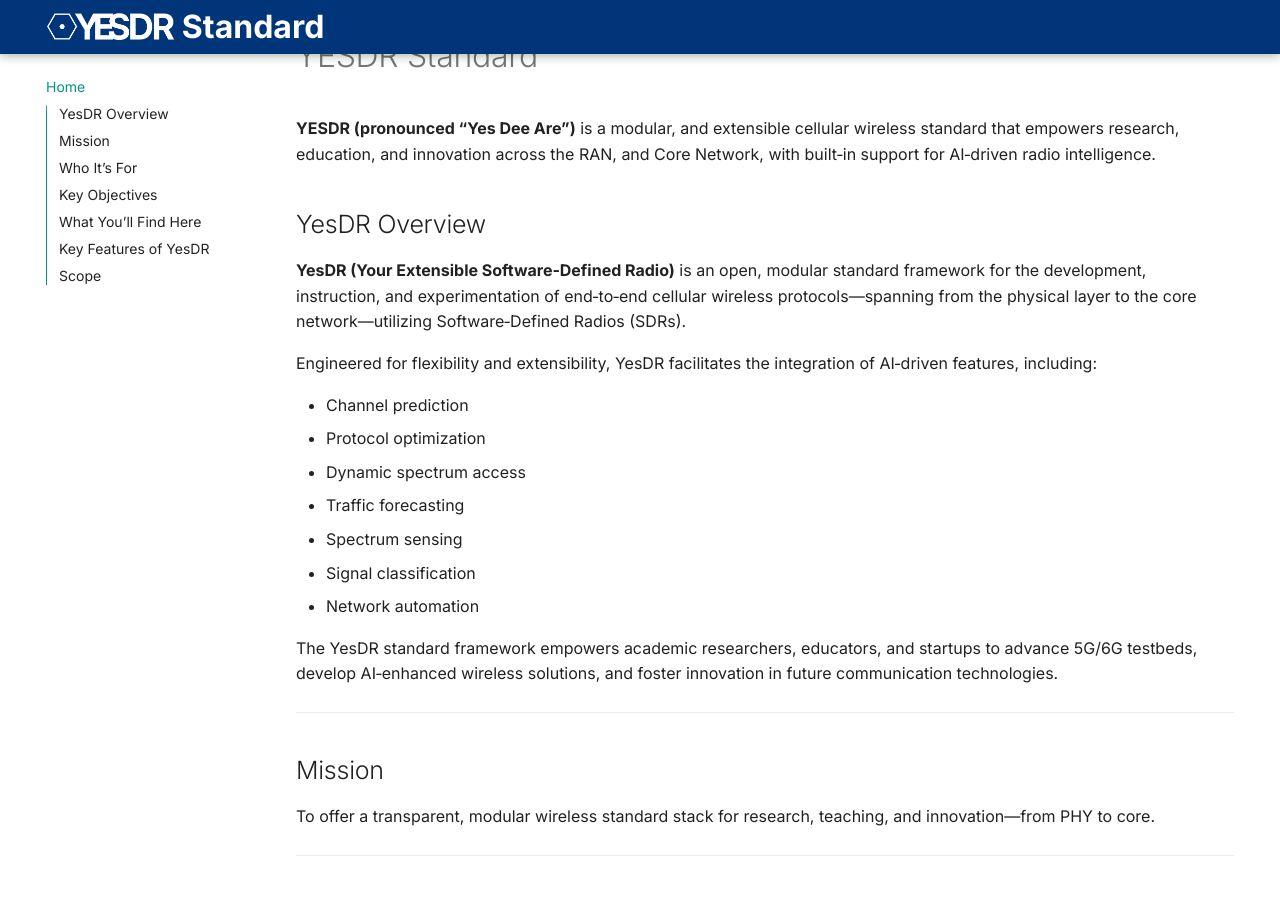
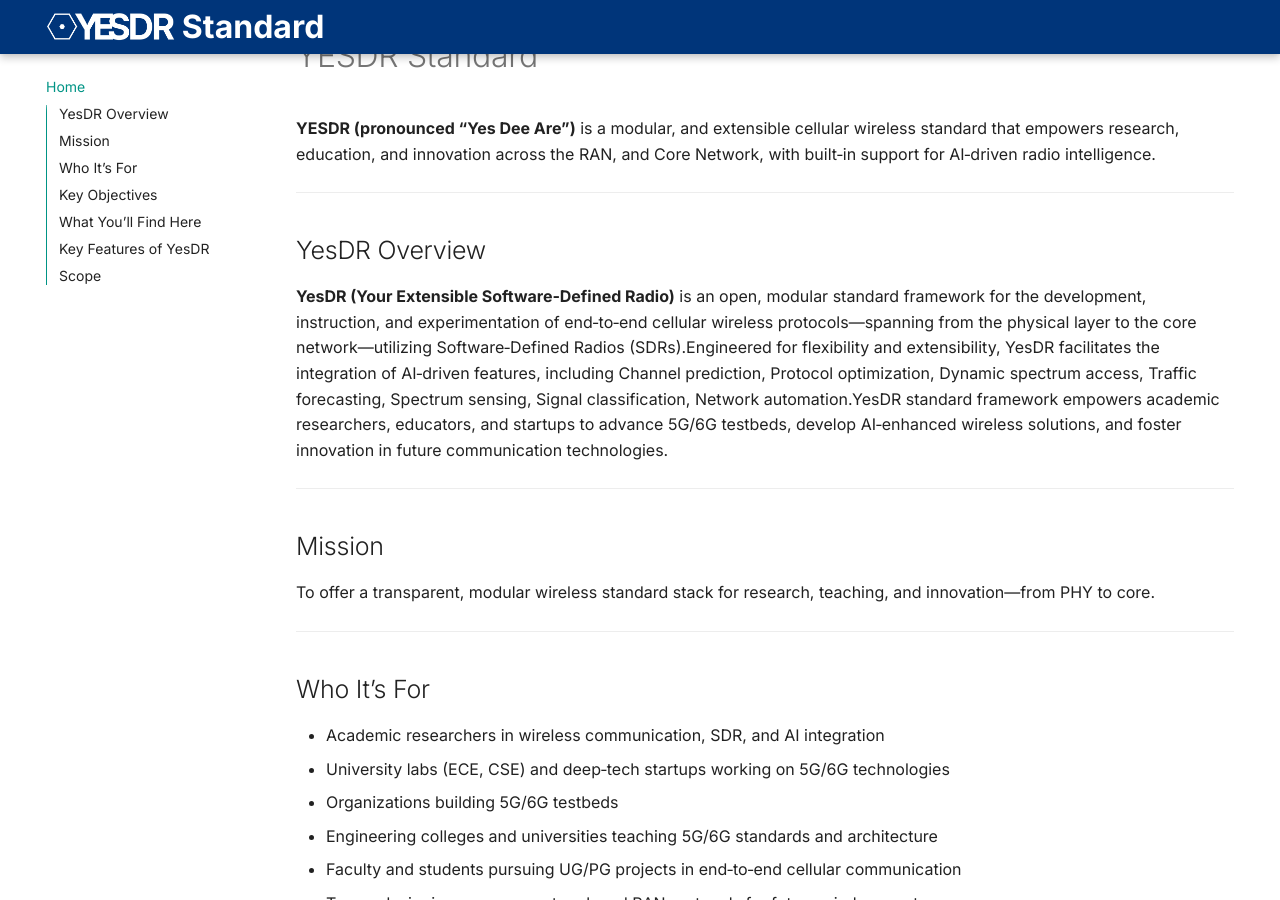
Before and after one commit to chandharlabs/yesdr-standard, an MkDocs documentation site: the page built from docs/index.md, in a window 1280 px wide and 900 px high, scrolled down 310 px. Built offline with MkDocs 1.6.1 and Material for MkDocs 9.7.7, drawn with Linux system fonts in a browser that asks for light colours.

Commit message:
old site

```diff
--- a/docs/index.md
+++ b/docs/index.md
@@ -6,22 +6,11 @@
 # YESDR Standard
 **YESDR (pronounced “Yes Dee Are”)**  is a modular, and extensible cellular wireless standard that empowers research, education, and innovation across the RAN, and Core Network, with built‑in support for AI‑driven radio intelligence.
 
+---
 
 ## YesDR Overview
 
-**YesDR (Your Extensible Software‑Defined Radio)** is an open, modular standard framework for the development, instruction, and experimentation of end‑to‑end cellular wireless protocols—spanning from the physical layer to the core network—utilizing Software‑Defined Radios (SDRs).
-
-Engineered for flexibility and extensibility, YesDR facilitates the integration of AI‑driven features, including:
-
-- Channel prediction
-- Protocol optimization
-- Dynamic spectrum access
-- Traffic forecasting
-- Spectrum sensing
-- Signal classification
-- Network automation
-
-The YesDR standard framework empowers academic researchers, educators, and startups to advance 5G/6G testbeds, develop AI‑enhanced wireless solutions, and foster innovation in future communication technologies.
+**YesDR (Your Extensible Software‑Defined Radio)** is an open, modular standard framework for the development, instruction, and experimentation of end‑to‑end cellular wireless protocols—spanning from the physical layer to the core network—utilizing Software‑Defined Radios (SDRs).Engineered for flexibility and extensibility, YesDR facilitates the integration of AI‑driven features, including Channel prediction, Protocol optimization, Dynamic spectrum access, Traffic forecasting, Spectrum sensing, Signal classification, Network automation.YesDR standard framework empowers academic researchers, educators, and startups to advance 5G/6G testbeds, develop AI‑enhanced wireless solutions, and foster innovation in future communication technologies.
 
 ---
 
```
